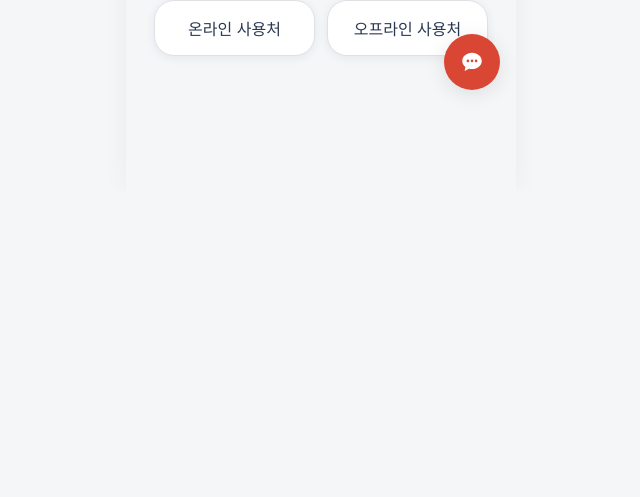
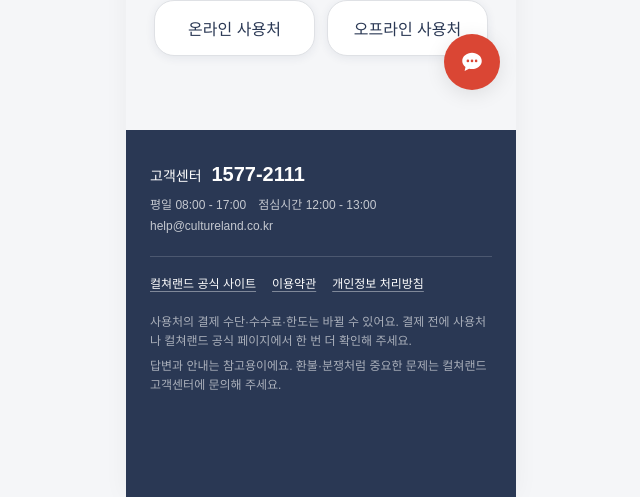
Before and after one commit to yudamjung/cultureland-submission-2026, a React (Vite) app: page / in a window 1280 px wide. Shown: the part 690-1187 px from the top of the page, without its empty margins (319-959 px from the left). Before the commit the page ends 881 px from the top, so only its background shows below. Built offline with nearby package versions, Linux system fonts and the light colour scheme; a web font is replaced by a local one.

Commit message:
feat: 푸터 추가

```diff
--- /dev/null
+++ b/src/components/AppFooter.jsx
@@ -0,0 +1,25 @@
+const CL = 'https://www.cultureland.co.kr';
+
+// 메인과 사용처 목록 하단의 안내. 배경색 블록으로 본문과 구분하고,
+// 연락처·약관 링크는 컬쳐랜드 공식 페이지로 연결한다.
+export default function AppFooter() {
+  return <footer className="app-footer">
+    <div className="footer-contact">
+      <strong>고객센터 <a href="tel:15772111">1577-2111</a></strong>
+      <ul>
+        <li>평일 08:00 - 17:00</li>
+        <li>점심시간 12:00 - 13:00</li>
+        <li><a href="mailto:help@cultureland.co.kr">help@cultureland.co.kr</a></li>
+      </ul>
+    </div>
+    <nav className="footer-links" aria-label="컬쳐랜드 공식 링크">
+      <a href={CL} target="_blank" rel="noopener noreferrer">컬쳐랜드 공식 사이트</a>
+      <a href={`${CL}/etc/policyService.do`} target="_blank" rel="noopener noreferrer">이용약관</a>
+      <a href={`${CL}/etc/policyPrivacy.do`} target="_blank" rel="noopener noreferrer">개인정보 처리방침</a>
+    </nav>
+    <div className="footer-notice">
+      <p>사용처의 결제 수단·수수료·한도는 바뀔 수 있어요. 결제 전에 사용처나 컬쳐랜드 공식 페이지에서 한 번 더 확인해 주세요.</p>
+      <p>답변과 안내는 참고용이에요. 환불·분쟁처럼 중요한 문제는 컬쳐랜드 고객센터에 문의해 주세요.</p>
+    </div>
+  </footer>;
+}
--- a/src/pages/BrowsePage.jsx
+++ b/src/pages/BrowsePage.jsx
@@ -1,5 +1,6 @@
 import { Navigate, useParams } from 'react-router-dom';
 import FadeScroll from '../components/FadeScroll';
+import AppFooter from '../components/AppFooter';
 import Header from '../components/Header';
 import SlidingTabs from '../components/SlidingTabs';
 import { browseMatches, browseSubtabs, browseTabs, places, taskLabels } from '../data';
@@ -42,5 +43,6 @@ export default function BrowsePage() {
       {expanded && filtered.length > 9 && <button className="show-all" onClick={() => setExpanded(false)}>접기</button>}
       <p className="search-footnote">온라인 {places.filter((p) => p.offline !== 'yes').length}개 + 오프라인 {places.filter((p) => p.offline === 'yes').length}개 · 총 {places.length}곳 · 2026.11.09</p>
     </div>
+    <AppFooter />
   </>;
 }
--- a/src/pages/SearchPage.jsx
+++ b/src/pages/SearchPage.jsx
@@ -4,6 +4,7 @@ import Header from '../components/Header';
 import { places } from '../data';
 import { POPULAR, POPULAR_TABS } from '../popular.js';
 import { useApp } from '../context/AppContext';
+import AppFooter from '../components/AppFooter';
 import { useOpenPlace } from '../hooks/useNav';
 import { ASSET } from '../lib/constants';
 
@@ -49,5 +50,6 @@ export default function SearchPage() {
         <button onClick={() => goBrowse('store')}>오프라인 사용처</button>
       </div>
     </div>
+    <AppFooter />
   </>;
 }
--- a/src/style.css
+++ b/src/style.css
@@ -1651,3 +1651,22 @@ a {
 .notice-modal ul { margin: 0 0 18px; padding: 0; list-style: none; display: grid; gap: 10px; }
 .notice-modal li { position: relative; padding-left: 14px; font-size: 13px; line-height: 1.6; color: var(--color-text-default); }
 .notice-modal li::before { content: ''; position: absolute; left: 0; top: 9px; width: 5px; height: 5px; border-radius: 50%; background: var(--navy); }
+
+.app-footer {
+    /* main의 하단 여백(85px)을 먹어 푸터 색이 화면 바닥까지 이어지게 한다. */
+    margin: 24px 0 -85px;
+    padding: 28px 24px 96px;
+    background: var(--color-surface-navy-300);
+    color: rgba(255, 255, 255, .72);
+    font-size: var(--font-size-xs);
+    line-height: 1.6;
+}
+.app-footer a { color: inherit; text-decoration: none; }
+.app-footer a:focus-visible { outline: 2px solid #fff; outline-offset: 2px; border-radius: 2px; }
+.footer-contact strong { display: block; color: #fff; font-size: var(--font-size-md); font-weight: 700; }
+.footer-contact strong a { margin-left: 6px; font-size: var(--font-size-xl); }
+.footer-contact ul { display: flex; flex-wrap: wrap; gap: 2px 12px; margin: 6px 0 0; padding: 0; list-style: none; }
+.footer-links { display: flex; flex-wrap: wrap; gap: 4px 16px; margin-top: 20px; padding-top: 18px; border-top: 1px solid rgba(255, 255, 255, .16); }
+.footer-links a { color: #fff; font-weight: 600; text-decoration: underline; text-decoration-color: rgba(255, 255, 255, .4); text-underline-offset: 3px; }
+.footer-notice { margin-top: 18px; color: rgba(255, 255, 255, .6); }
+.footer-notice p { margin: 0 0 6px; }
```
